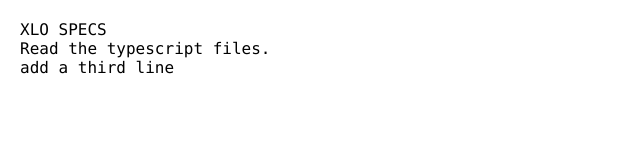
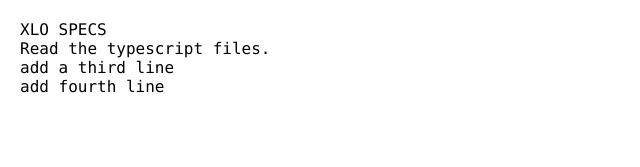
Before and after one commit to popfish86/xlo-specs, a SvelteKit app: page / in a window 1280 px wide. Shown: the top 167 px of the page, without its empty margins (0-640 px from the left). Built offline with nearby package versions, Linux system fonts and the light colour scheme.

Commit message:
fourth line

```diff
--- a/src/routes/+page.svelte
+++ b/src/routes/+page.svelte
@@ -5,6 +5,7 @@
 <p>XLO SPECS</p>
 <p>Read the typescript files.</p>
 <p>add a third line</p>
+<p>add fourth line</p>
 
 <style>
     :global(*) {
```
